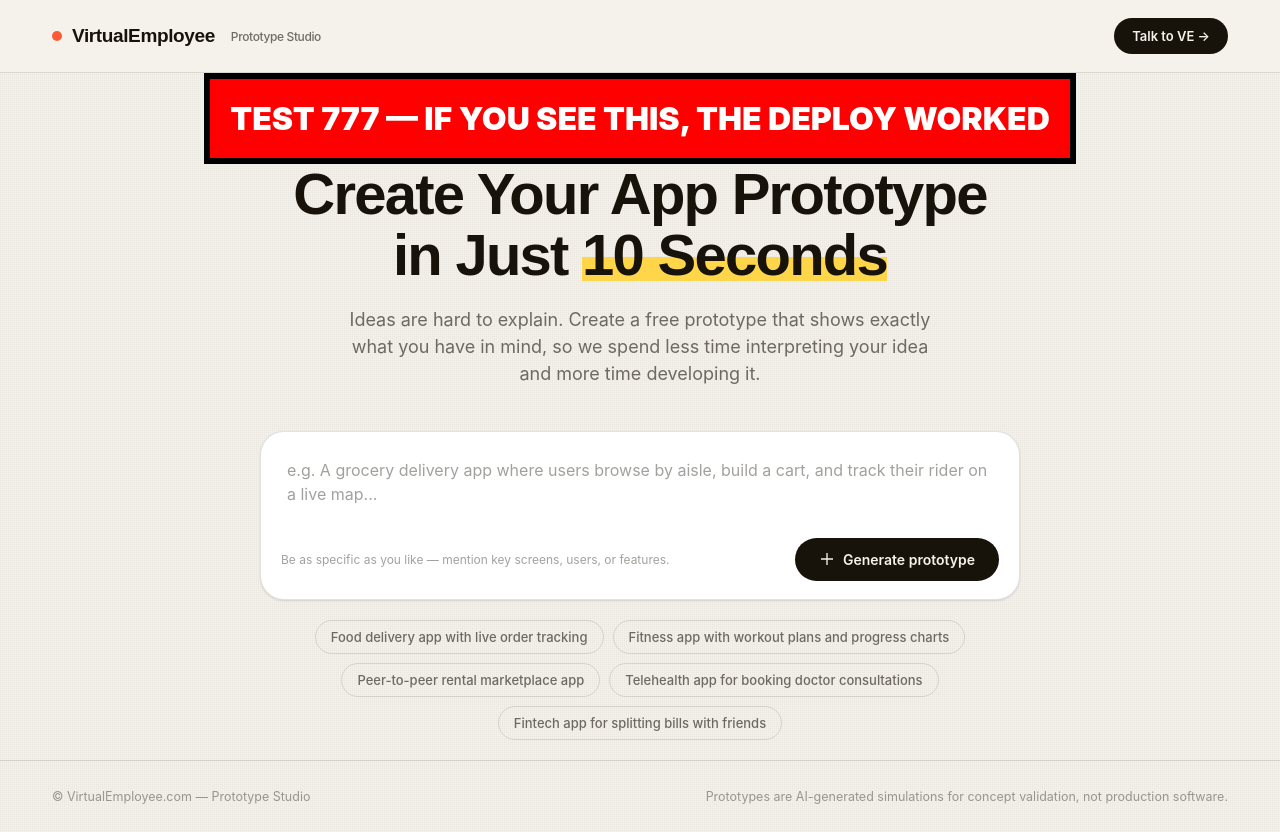
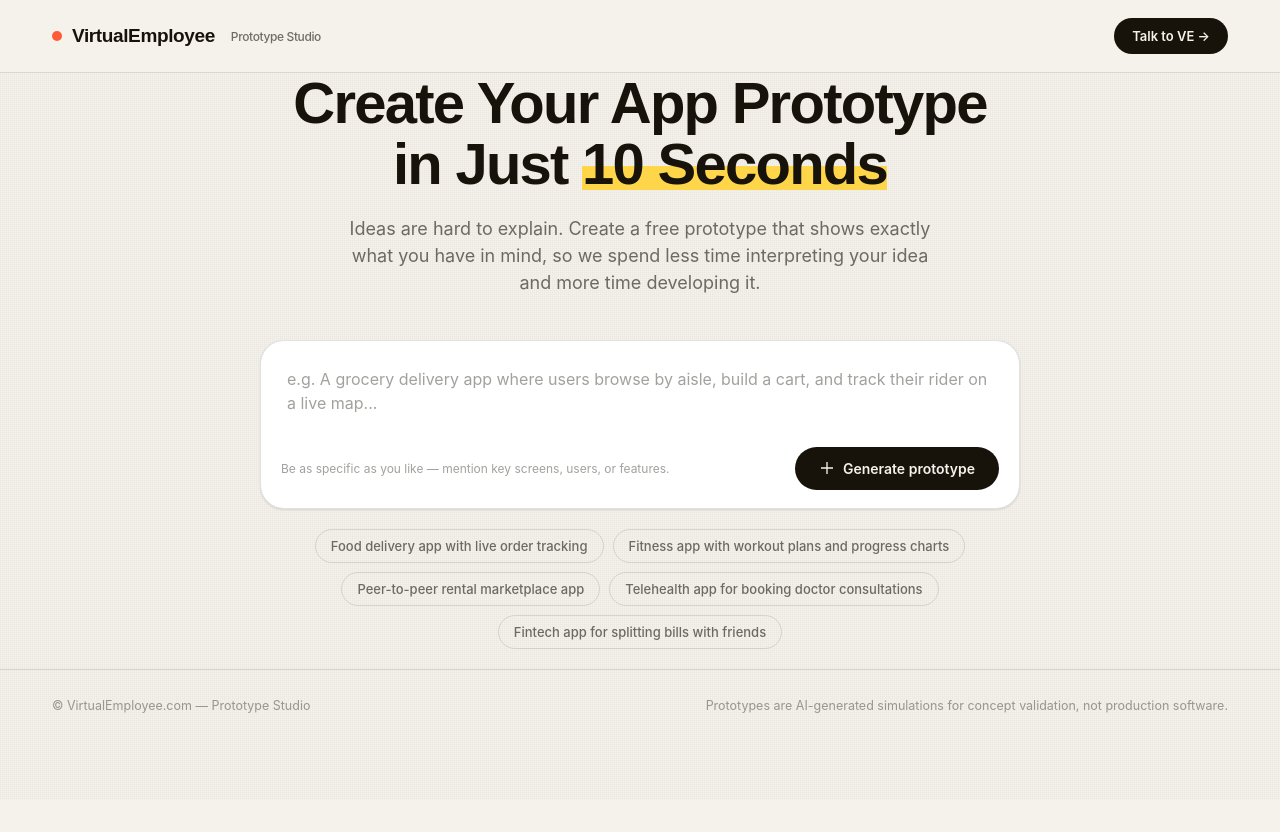
Before and after one commit to tanumoyghosh1983-dev/ve-prototype-studio, a website: page public/index.html in a window 1280 px wide. After the commit the page ends 800 px from the top, so only its background shows below. Drawn offline with Linux system fonts and the light colour scheme.

Commit message:
Update index.html

```diff
--- a/public/index.html
+++ b/public/index.html
@@ -45,7 +45,7 @@ header.top{
 }
 
 /* ---------- Hero / prompt stage ---------- */
-main{padding:220px 0 100px; text-align:center; display:flex; flex-direction:column; align-items:center;} /* header-gap-v2 */
+main{padding:300px 0 100px; text-align:center; display:flex; flex-direction:column; align-items:center;} /* header-gap-v2 */
 .stage-eyebrow{
   font-size:12px; font-weight:700; letter-spacing:.14em; text-transform:uppercase;
   color:var(--coral); margin-bottom:18px; display:flex; align-items:center; gap:8px;
@@ -323,7 +323,6 @@ footer .wrap{display:flex; justify-content:space-between; align-items:center; fo
 </header>
 
 <main class="wrap">
-  <div style="background:red; color:white; font-size:32px; font-weight:900; padding:20px; text-align:center; border:6px solid black;">TEST 777 — IF YOU SEE THIS, THE DEPLOY WORKED</div>
   <h1 class="hero">Create Your App Prototype<br>in Just <em>10 Seconds</em></h1>
   <p class="hero-sub">Ideas are hard to explain. Create a free prototype that shows exactly what you have in mind, so we spend less time interpreting your idea and more time developing it.</p>
 
```
